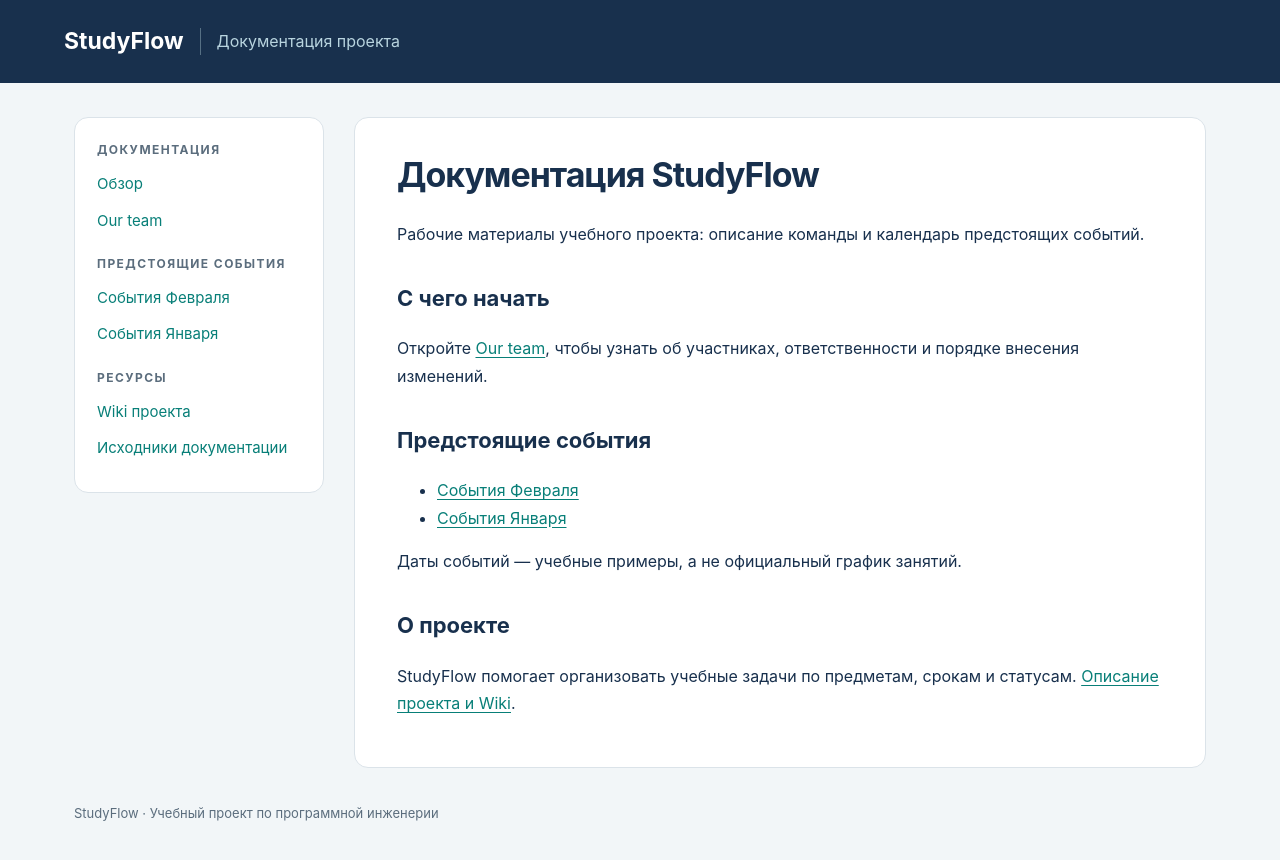
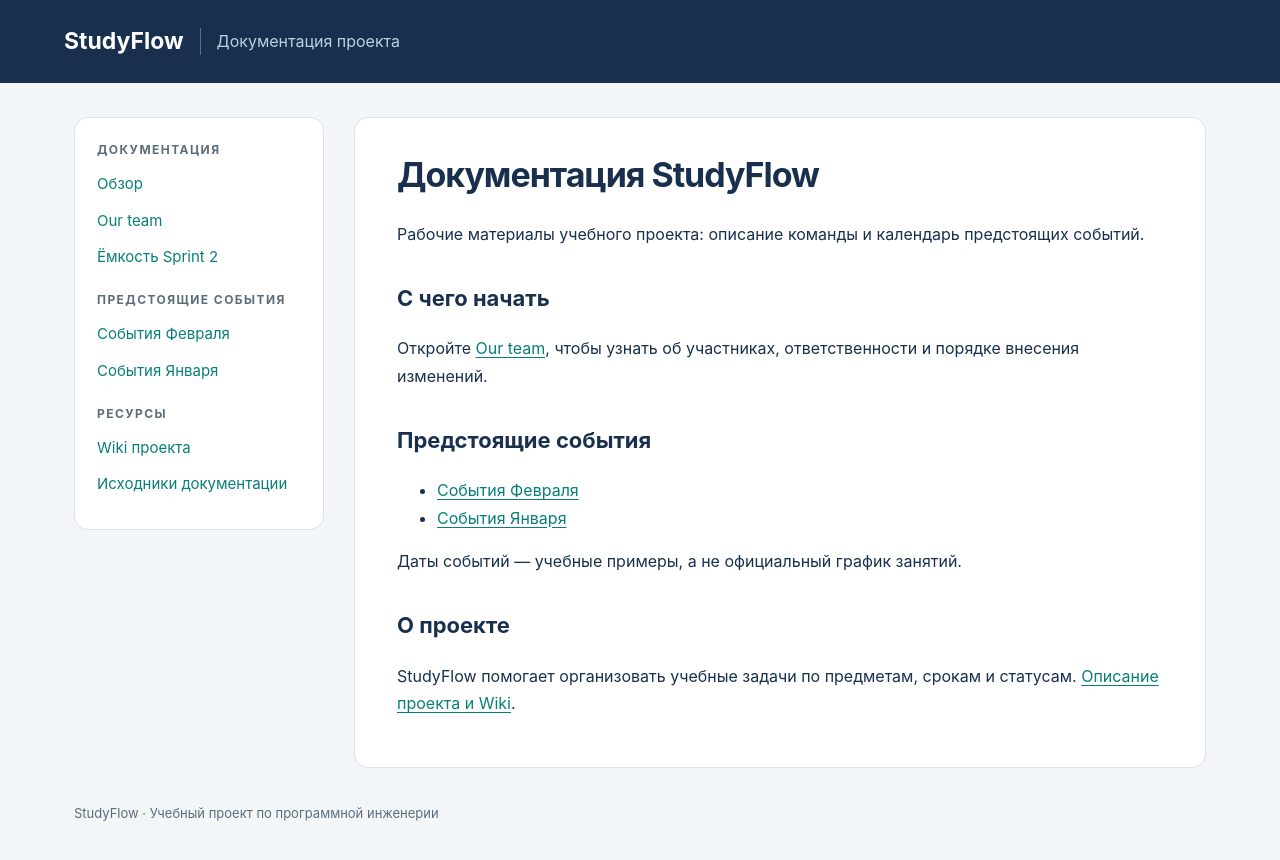
Before and after one commit to mirea-studyflow-bandukov-ilya/Docs, a Jekyll site: the page built from index.md, in a window 1280 px wide. Shown: the top 860 px of the page. Built offline with Jekyll 4.4.1, drawn with Linux system fonts in a browser that asks for light colours.

Commit message:
Link sprint capacity from documentation navigation

```diff
--- a/_layouts/default.html
+++ b/_layouts/default.html
@@ -14,7 +14,7 @@
 <div class="shell">
 <aside aria-label="Навигация по документации">
 <h2>Документация</h2>
-<ul><li><a href="{{ '/' | relative_url }}">Обзор</a></li><li><a href="{{ '/our-team/' | relative_url }}">Our team</a></li></ul>
+<ul><li><a href="{{ '/' | relative_url }}">Обзор</a></li><li><a href="{{ '/our-team/' | relative_url }}">Our team</a></li><li><a href="{{ '/sprint-capacity/' | relative_url }}">Ёмкость Sprint 2</a></li></ul>
 <h2>Предстоящие события</h2>
 <ul id="event-navigation" data-event-list>
 {% assign event_pages = site.pages | where: "section", "events" | sort: "source_name" %}
```
